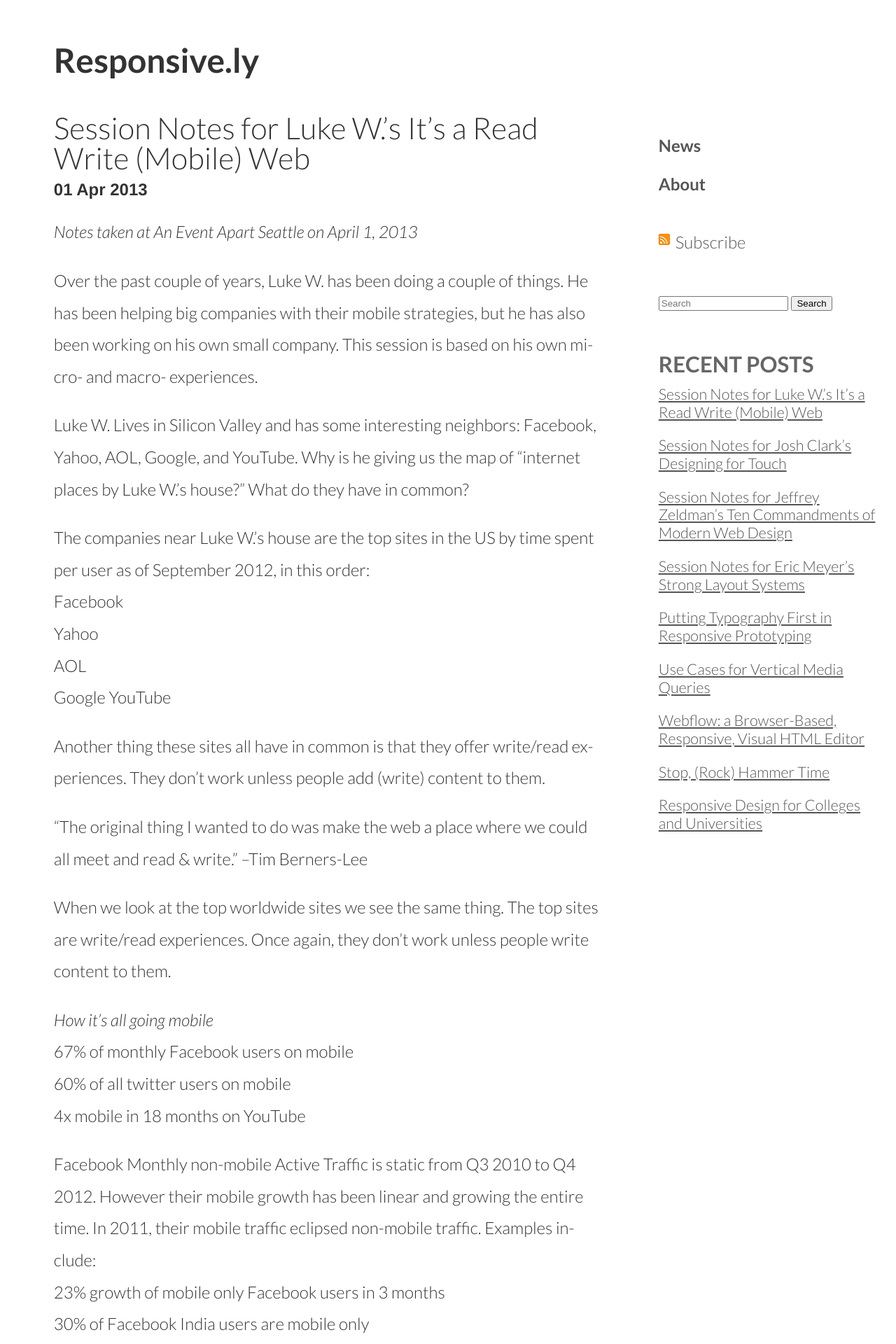
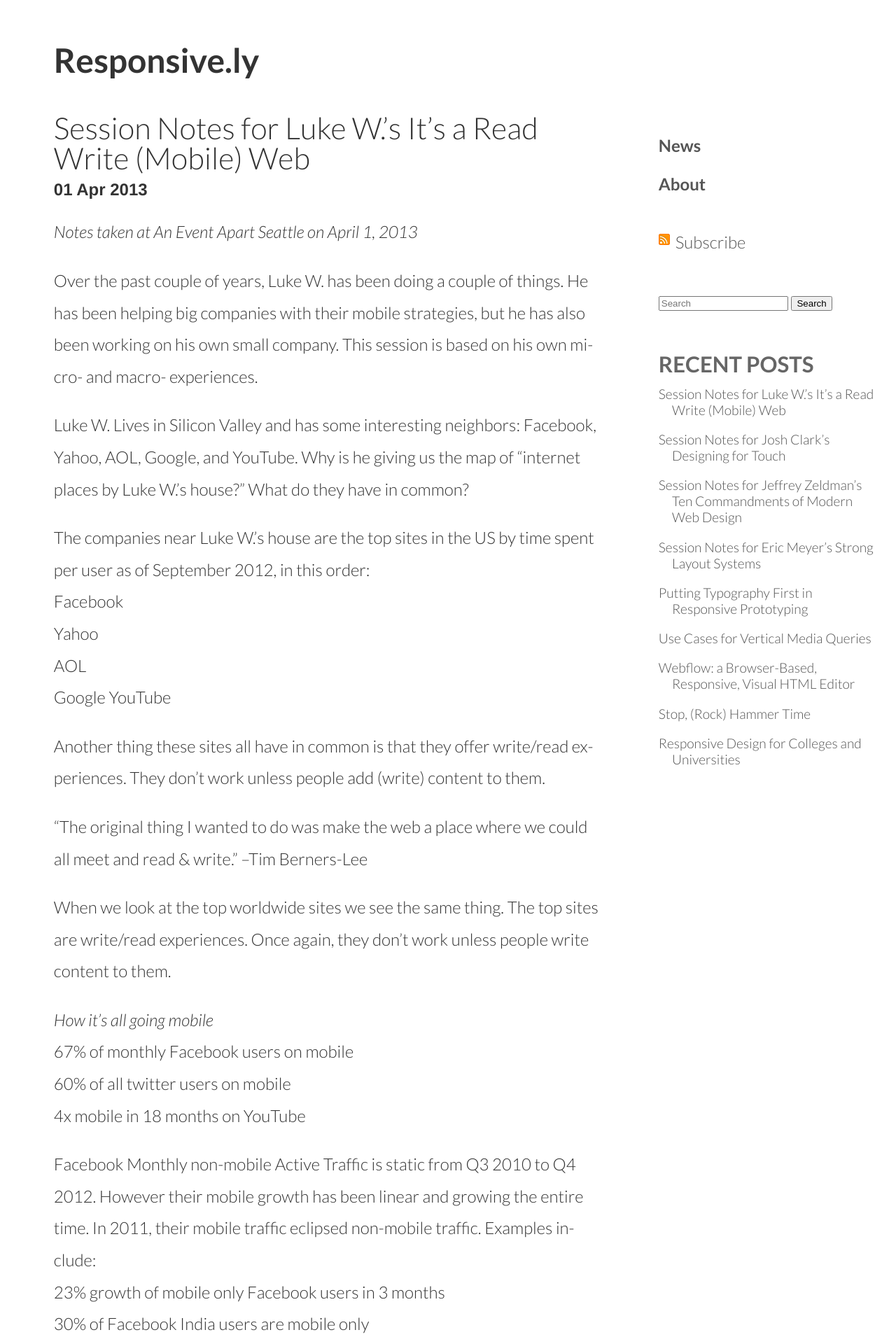
Before and after one commit to thedougco/responsive.ly, a Jekyll site: the page built from index.html, in a window 1280 px wide. Shown: the top 1920 px of the page at 70% size. Built offline with Jekyll 4.4.1, drawn with Linux system fonts in a browser that asks for light colours; nearby versions of some CDN libraries; Markdown is read by kramdown in place of the engine named in the settings; the list of posts is cut into pages by our own code.

Commit message:
more changes to Recent Posts styles

```diff
--- a/css/site.css
+++ b/css/site.css
@@ -177,7 +177,9 @@ Figure & Fig caption
   .sidebar section,
   .sidebar .section {margin:0 0 2em 0; padding:0;}
   .sidebar .social-links li {margin:0 0 1em;}
-  .recent-posts li {margin:0 0 1em; font-size:0.9em; line-height:1.2em;}
+  .recent-posts li {margin:0 0 1em; padding:0 0 0 1em; font-size:0.8em; line-height:1.2em; text-indent:-1em;}
+    .recent-posts a {display:block; text-decoration:none;}
+      .recent-posts a:hover {text-decoration:underline;}
 
   /* FOOTER
      ----------------------------------------------------*/
```
